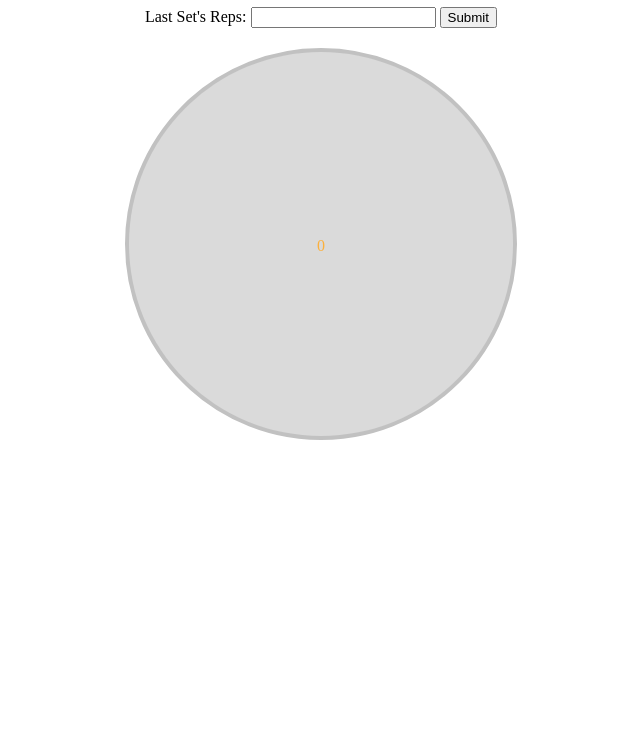
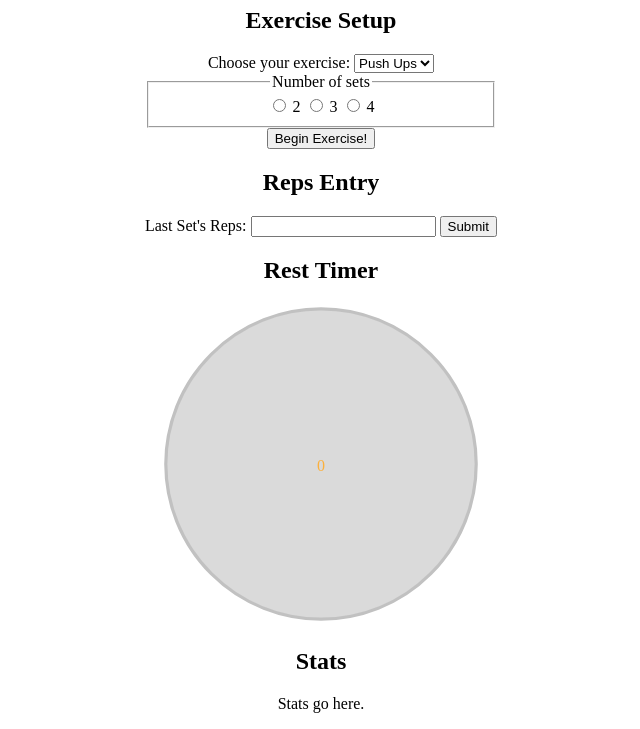
Before and after one commit to nklunder/workout-timer, a plain HTML site: page index.html in a window 1280 px wide. Shown: the part 73-802 px from the top of the page, without its empty margins (319-959 px from the left). Drawn offline with Linux system fonts and the light colour scheme.

Commit message:
add additional sections in html

```diff
--- a/css/main.css
+++ b/css/main.css
@@ -3,8 +3,12 @@ body {
   margin: 0 auto;
 }
 
-#display {
+#countdown-display {
   margin: 1em auto;
-  width: 50%;
-  max-width: 400px;
+  width: 25%;
 }
+
+fieldset {
+  margin: 0 auto;
+  width: 25%;
+}
--- a/index.html
+++ b/index.html
@@ -1,20 +1,51 @@
 <!DOCTYPE html>
 <html lang="en">
+
 <head>
   <meta charset="UTF-8">
   <title>For Hunks Only</title>
   <link rel="stylesheet" href="css/main.css">
 </head>
+
 <body>
-  <h1>Rest Timer</h1>
-  <form action="" id="reps-form">
-    <label for="reps">Last Set's Reps: </label><input type="number" id="reps-input">
+  <h1>For Hunks Only</h1>
+
+  <h2>Exercise Setup</h2>
+  <form id="setup-form">
+    <label for="exercise-select">Choose your exercise: </label>
+    <select name="exercise-select" id="exercise-select">
+      <option value="push-ups">Push Ups</option>
+      <option value="pull-ups">Pull Ups</option>
+      <option value="chin-ups">Chin Ups</option>
+    </select>
+    <fieldset>
+      <legend>Number of sets</legend>
+      <input type="radio" name="sets" id="sets2" value="2">
+      <label for="sets2">2</label>
+      <input type="radio" name="sets" id="sets3" value="3">
+      <label for="sets2">3</label>
+      <input type="radio" name="sets" id="sets3" value="4">
+      <label for="sets2">4</label>
+    </fieldset>
+    <input type="submit" value="Begin Exercise!">
+  </form>
+
+  <h2>Reps Entry</h2>
+  <form id="reps-form">
+    <label for="reps-input">Last Set's Reps: </label>
+    <input type="number" id="reps-input">
     <input type="submit">
   </form>
-  <div id="display">
 
+  <h2>Rest Timer</h2>
+  <div id="countdown-display">
   </div>
+
+  <h2>Stats</h2>
+  <p>Stats go here.</p>
+
   <script src="js/progressbar.min.js"></script>
   <script src="js/app.js"></script>
 </body>
+
 </html>
--- a/js/app.js
+++ b/js/app.js
@@ -32,7 +32,7 @@ var todaysWorkout = {
   totalTime: null
 };
 
-var circle = new ProgressBar.Circle('#display', {
+var circle = new ProgressBar.Circle('#countdown-display', {
   fill: "#DADADA",
   color: '#FCB03C',
   strokeWidth: 4,
```
